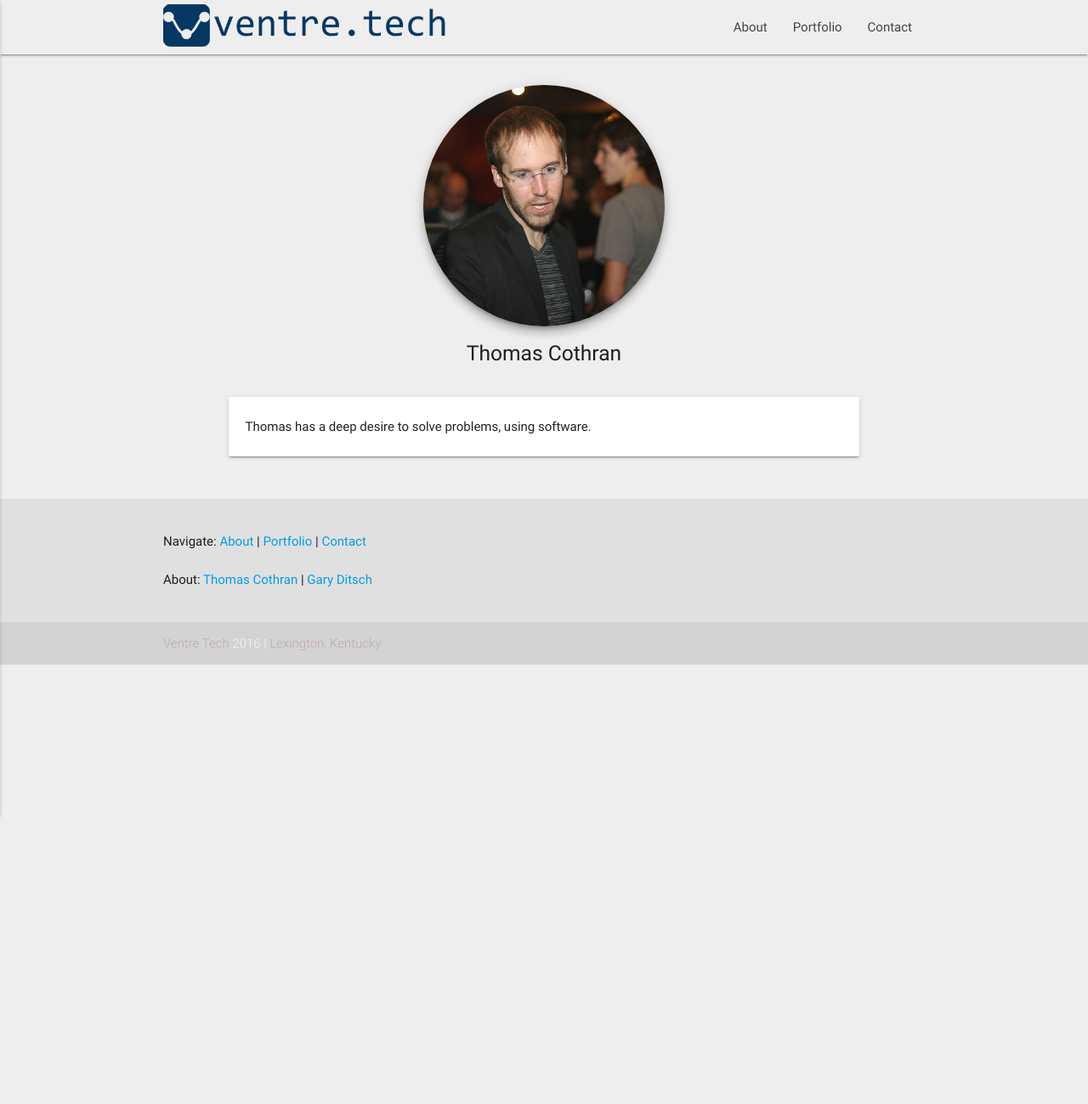
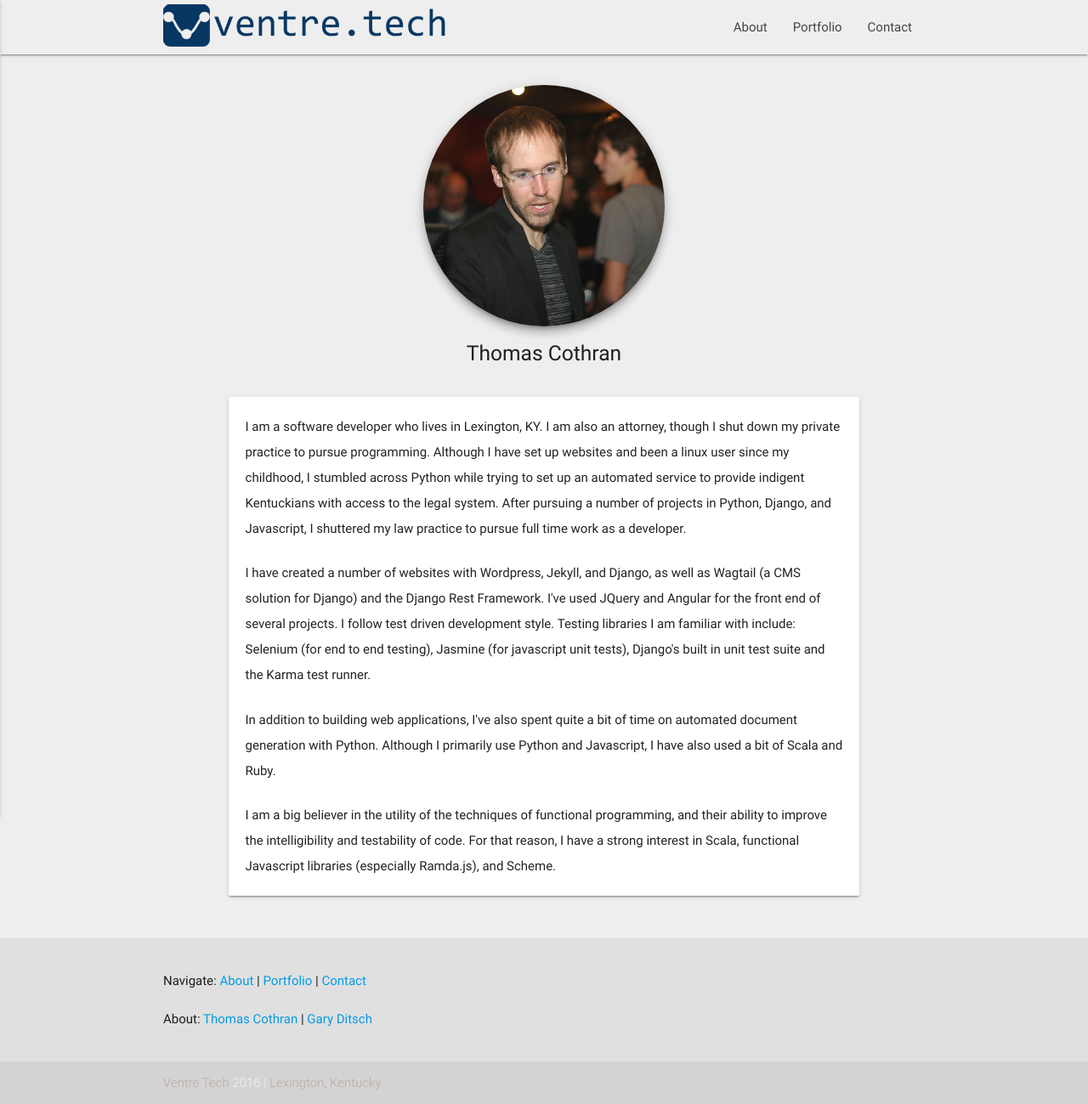
Before and after one commit to VentreTech/ventre_tech, a Jekyll site: the page built from thomas.html, in a window 1280 px wide. Shown: the whole page at 85% size. Built offline with Jekyll 4.4.1, drawn with Linux system fonts in a browser that asks for light colours; nearby versions of some CDN libraries; before the commit the page ends 900 px from its top, so only the background shows below that.

Commit message:
Adds Thomas' bio.

```diff
--- a/thomas.html
+++ b/thomas.html
@@ -24,7 +24,43 @@ layout: default
             <div class="col s10">
               <div class="card">
                 <div class="card-content">
-                  <p>Thomas has a deep desire to solve problems, using software.</p>
+                    <p>I am a software developer who lives in Lexington, KY.
+                       I am also an attorney, though I shut down my private
+                       practice to pursue programming. Although I have set up
+                       websites and been a linux user since my childhood,
+                       I stumbled across Python while trying to set up an
+                       automated service to provide indigent Kentuckians
+                       with access to the legal system. After pursuing a number
+                       of projects in Python, Django, and Javascript,
+                       I shuttered my law practice to pursue full time
+                       work as a developer.
+                    </p>
+                    <br>
+                  <p>I have created a number of websites with Wordpress,
+                      Jekyll, and Django, as well as Wagtail (a CMS solution for Django)
+                      and the Django Rest Framework. I've used JQuery and
+                      Angular for the front end of several projects. I follow
+                      test driven development style. Testing libraries I am
+                      familiar with include:
+                      Selenium (for end to end testing), Jasmine (for
+                      javascript unit tests), Django's built in unit test suite
+                      and the Karma test runner.
+                  </p>
+                  <br>
+                  <p>
+                      In addition to building web applications, I've also spent quite a bit
+                      of time on automated document generation with Python.
+                      Although I primarily use Python and Javascript, I have also
+                      used a bit of Scala and Ruby.
+                  </p>
+                  <br>
+                  <p>
+                      I am a big believer in the utility of the techniques of
+                      functional programming, and their ability to improve the
+                      intelligibility and testability of code. For that reason,
+                      I have a strong interest in Scala, functional Javascript
+                      libraries (especially Ramda.js), and Scheme.
+                  </p>
                 </div>
               </div>
             </div>
```
